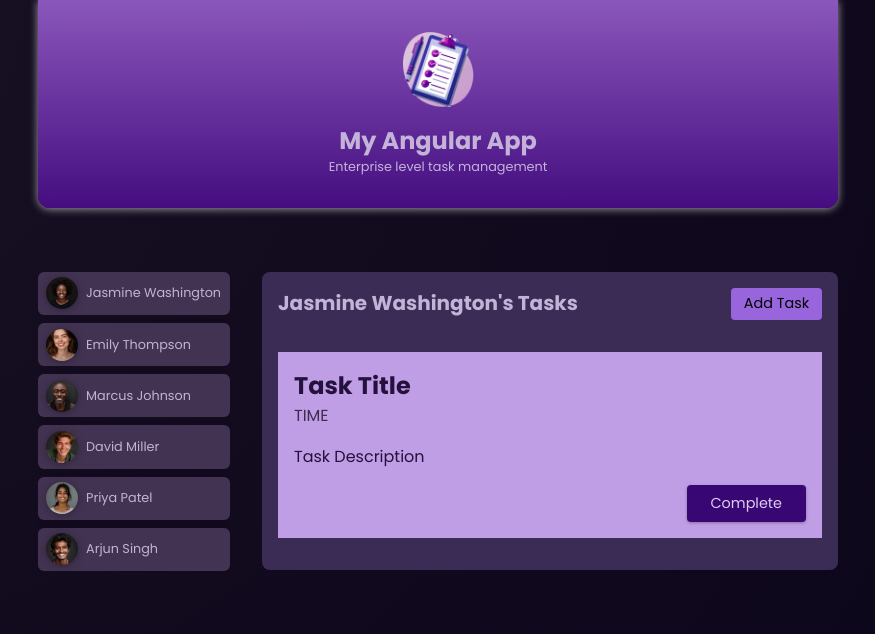
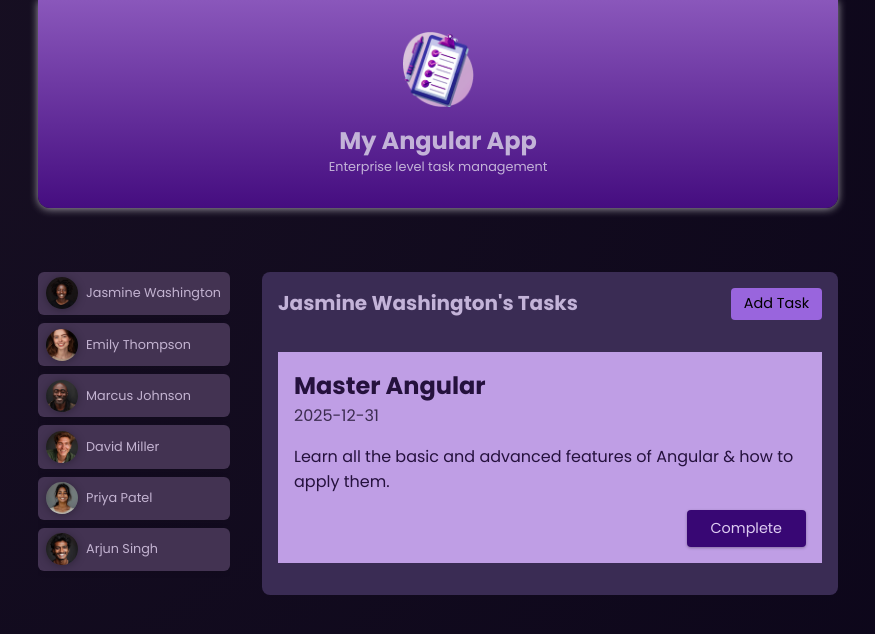
Before and after one commit to SANDEEP4396/complete-angular-tutorial, an Angular app: page / in a window 1280 px wide. Both pictures are taken after a click on the button "Jasmine Washington". Shown: the top 634 px of the page, without its empty margins (202-1077 px from the left). Built offline with nearby package versions, Linux system fonts and the light colour scheme.

Commit message:
Bind task data to task component; update task template and add input property for task details.

```diff
--- a/src/app/tasks/task/task.html
+++ b/src/app/tasks/task/task.html
@@ -1,7 +1,7 @@
 <article>
-    <h2> Task Title</h2>
-    <time> TIME</time>
-    <p> Task Description</p>
+    <h2>{{task.title}}</h2>
+    <time>{{task.dueDate}}</time>
+    <p>{{task.summary}}</p>
     <p class="actions">
         <button>Complete</button>
     </p>
--- a/src/app/tasks/tasks.html
+++ b/src/app/tasks/tasks.html
@@ -8,7 +8,7 @@
     <ul>
        @for (task of selectedUserTasks; track task.id) {
               <li>
-                <app-task />
+                <app-task [task]="task" />
               </li>
        }
     </ul>
```
Also changed, not shown: src/app/tasks/task/task.ts (+11 -3 lines).
